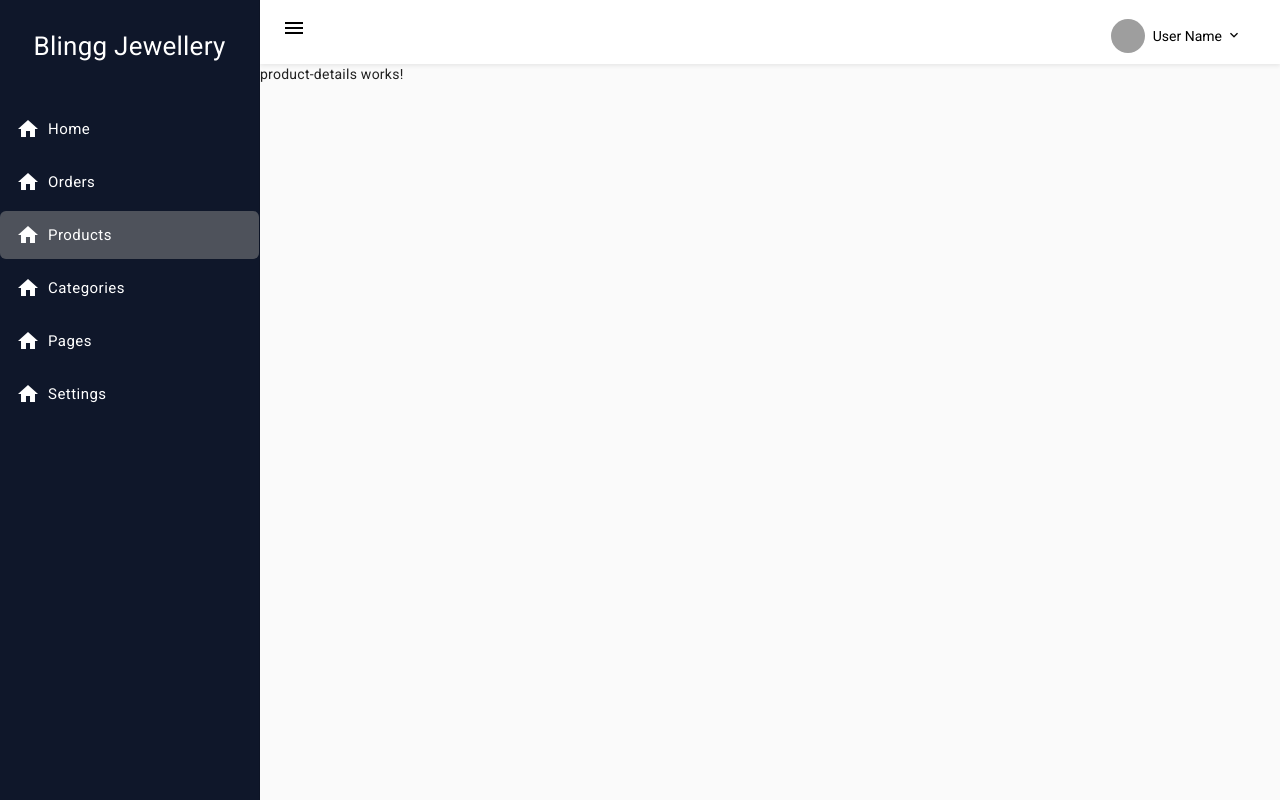
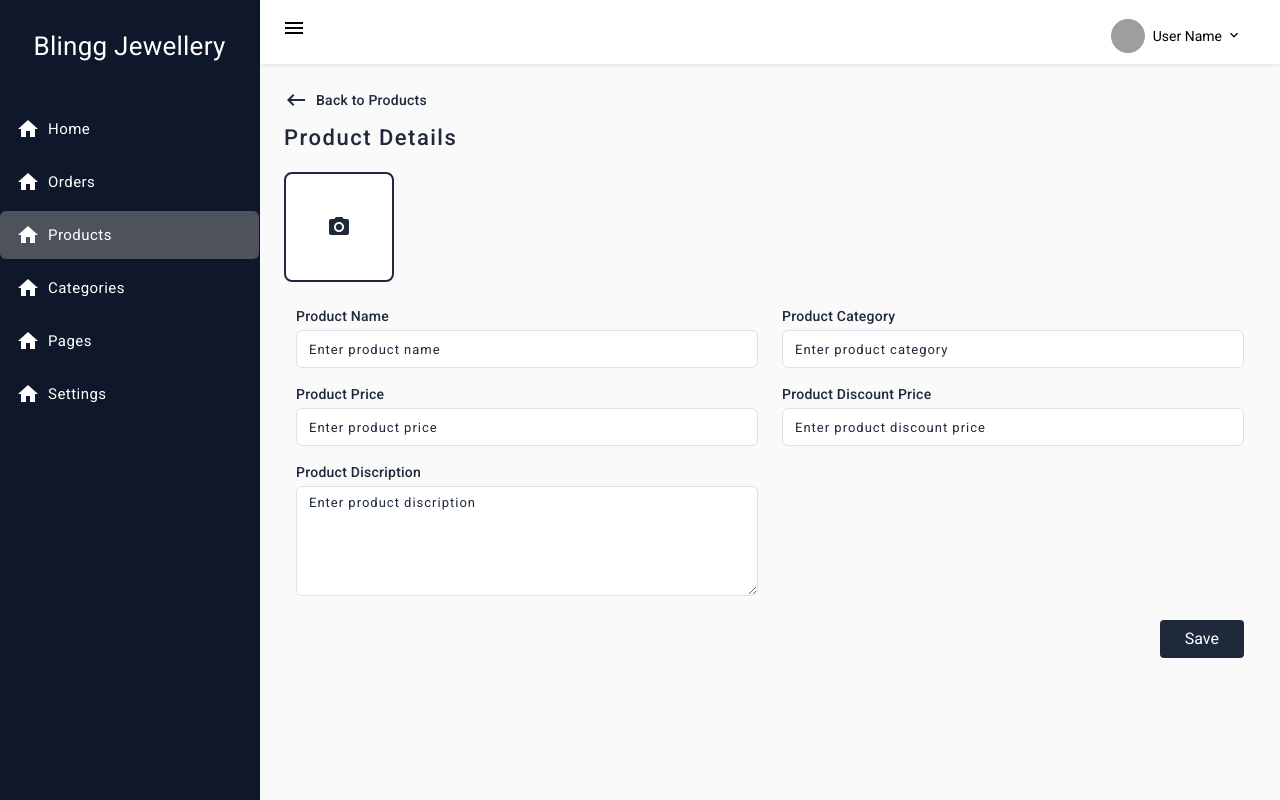
Before and after one commit to Rohitjangid17/blingg-jewellery-admin-web, an Angular app: page /products/product-details/1 in a window 1280 px wide. Built offline with nearby package versions, Linux system fonts and the light colour scheme; grey boxes are pictures that could not be loaded.

Commit message:
products details ui done

```diff
--- a/src/app/pages/products/product-details/product-details.component.html
+++ b/src/app/pages/products/product-details/product-details.component.html
@@ -1 +1,58 @@
-<p>product-details works!</p>
+<div class="px-4 pt-3">
+    <app-custom-header [previousPage]="previousPage" [title]="title"></app-custom-header>
+
+    <div class="rounded-3 bg-white d-flex align-items-center justify-content-center image-compress-box mt-4">
+        <mat-icon class="material-image-compress-icon" (click)="compressImage()">photo_camera</mat-icon>
+    </div>
+
+    <div class="container-fluid mt-2">
+        <form>
+            <div class="row">
+                <div class="col-lg-6">
+                    <div class="form-group mt-3">
+                        <label>Product Name</label>
+                        <input type="text"
+                            class="form-control shadow-none product_details_input_field border mt-1 product-details-input-box mt-1"
+                            placeholder="Enter product name" />
+                    </div>
+                </div>
+                <div class="col-lg-6">
+                    <div class="form-group mt-3">
+                        <label>Product Category</label>
+                        <input type="text"
+                            class="form-control shadow-none product_details_input_field border mt-1 product-details-input-box mt-1"
+                            placeholder="Enter product category" />
+                    </div>
+                </div>
+                <div class="col-lg-6">
+                    <div class="form-group mt-3">
+                        <label>Product Price</label>
+                        <input type="text"
+                            class="form-control shadow-none product_details_input_field border mt-1 product-details-input-box mt-1"
+                            placeholder="Enter product price" />
+                    </div>
+                </div>
+                <div class="col-lg-6">
+                    <div class="form-group mt-3">
+                        <label>Product Discount Price</label>
+                        <input type="text"
+                            class="form-control shadow-none product_details_input_field border mt-1 product-details-input-box mt-1"
+                            placeholder="Enter product discount price" />
+                    </div>
+                </div>
+                <div class="col-lg-6">
+                    <div class="form-group mt-3">
+                        <label>Product Discription</label>
+                        <textarea rows="4"
+                            class="form-control shadow-none product_details_input_field border mt-1 product-details-input-box mt-1"
+                            placeholder="Enter product discription"></textarea>
+                    </div>
+                </div>
+            </div>
+
+            <div class="d-flex justify-content-end">
+                <button class="btn btn-default shadow-none border-0 mt-4 mb-2">Save</button>
+            </div>
+        </form>
+    </div>
+</div>
--- a/src/app/pages/products/product-details/product-details.component.scss
+++ b/src/app/pages/products/product-details/product-details.component.scss
@@ -0,0 +1,29 @@
+.image-compress-box {
+    height: 110px;
+    width: 110px;
+    border: 2px solid #1E293B;
+}
+
+.material-image-compress-icon {
+    color: #1E293B;
+    cursor: pointer;
+}
+
+label {
+    color: #1E293B;
+    font-weight: 500;
+}
+
+.product_details_input_field::placeholder {
+    color: #1E293B;
+    font-size: 13px;
+    font-weight: 400;
+    letter-spacing: 1px;
+}
+
+.btn-default {
+    background-color: #1E293B !important;
+    color: white !important;
+    border-radius: 4px;
+    padding: 7px 25px;
+}
--- a/src/app/pages/products/product-details/product-details.component.ts
+++ b/src/app/pages/products/product-details/product-details.component.ts
@@ -6,5 +6,10 @@ import { Component } from '@angular/core';
   styleUrls: ['./product-details.component.scss']
 })
 export class ProductDetailsComponent {
+  title: string = "Product Details";
+  previousPage: string = "Products";
 
+  compressImage() {
+    console.log("compress image!!!");
+  }
 }
```
